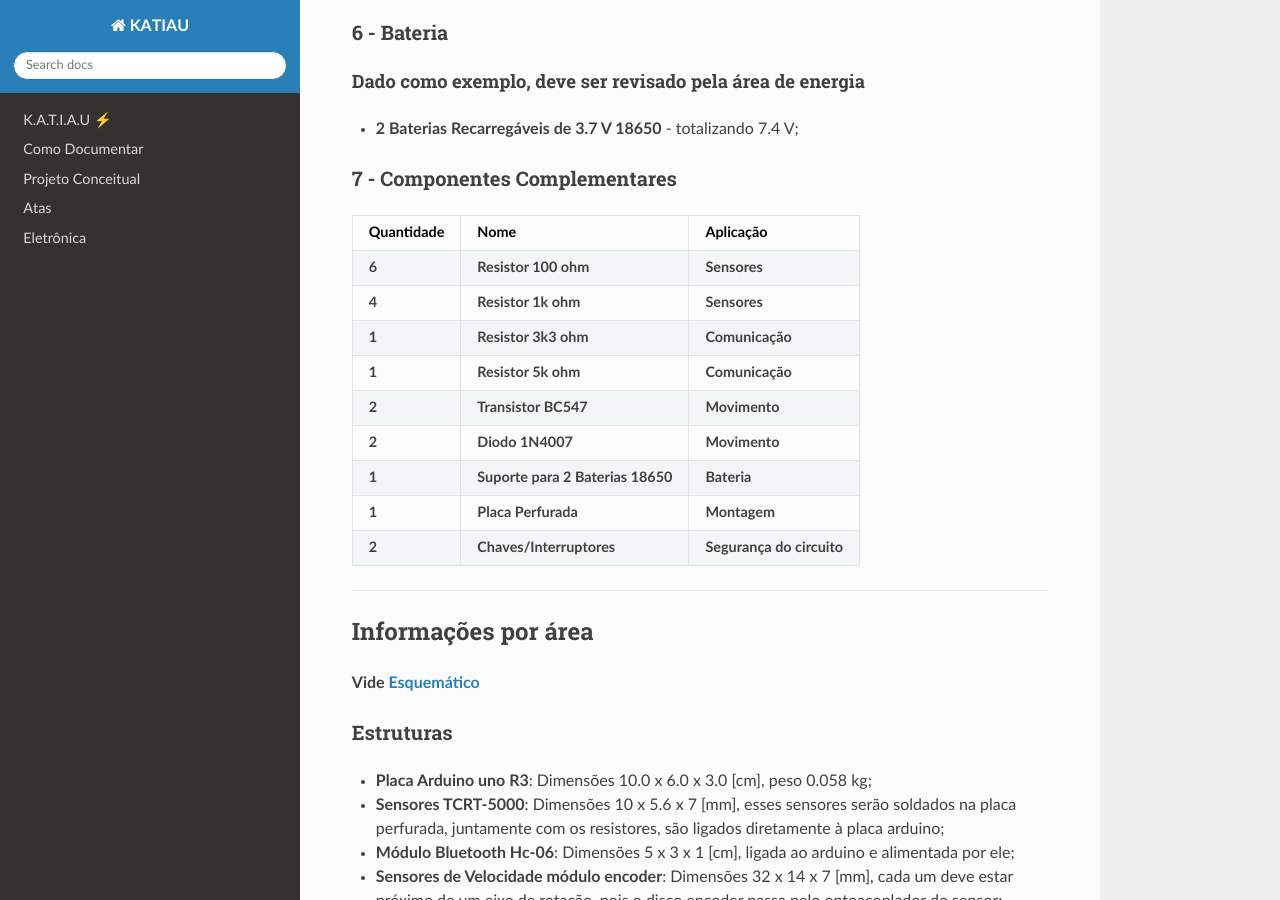
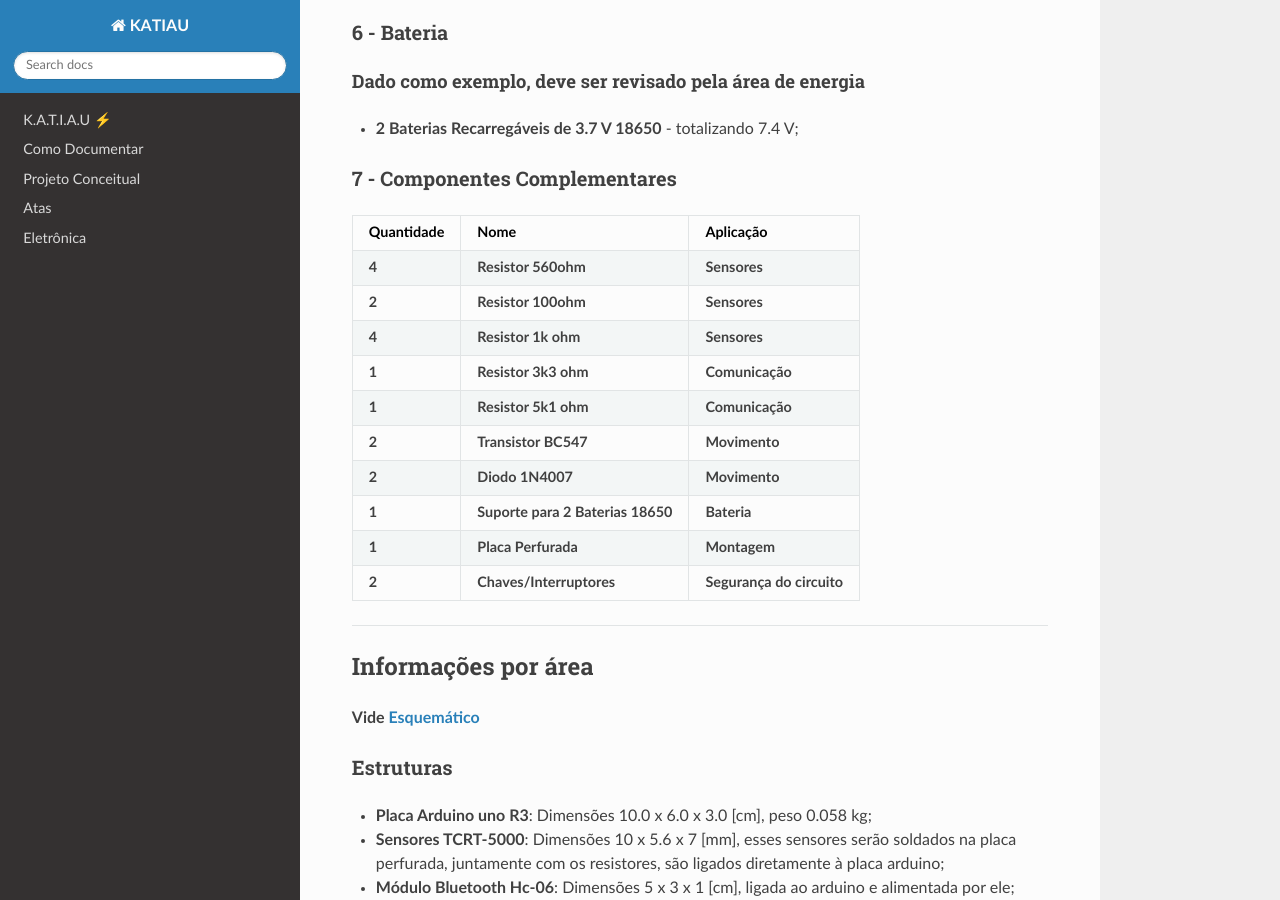
Before and after one commit to PI1-2024-1/PI1-KATIAU-docs, an MkDocs documentation site: the page built from docs/Eletronica/Sistemas/Sistemas Eletrônicos do robô.md, in a window 1280 px wide and 900 px high, scrolled down 898 px. Built offline with MkDocs 1.6.1, drawn with Linux system fonts in a browser that asks for light colours; nearby versions of some CDN libraries.

Commit message:
Update Sistemas Eletrônicos do robô.md

```diff
--- a/docs/Eletronica/Sistemas/Sistemas Eletrônicos do robô.md
+++ b/docs/Eletronica/Sistemas/Sistemas Eletrônicos do robô.md
@@ -34,10 +34,11 @@
 
 | Quantidade | Nome | Aplicação |
 | ---------- | ---- | --------- |
-| **6** | **Resistor 100 ohm** | **Sensores** |
+| **4** | **Resistor 560ohm** | **Sensores** |
+| **2** | **Resistor 100ohm** | **Sensores** |
 | **4** | **Resistor 1k ohm** | **Sensores** |
 | **1** | **Resistor 3k3 ohm**  | **Comunicação** |
-| **1** | **Resistor 5k  ohm** | **Comunicação** |
+| **1** | **Resistor 5k1  ohm** | **Comunicação** |
 | **2** | **Transistor BC547**  | **Movimento** |
 | **2** | **Diodo 1N4007** | **Movimento** |
 | **1** | **Suporte para 2 Baterias 18650** | **Bateria** |
```
